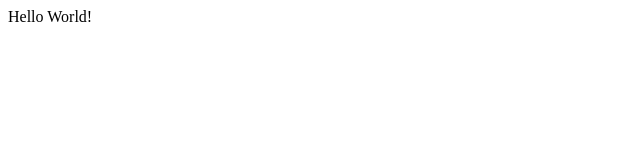
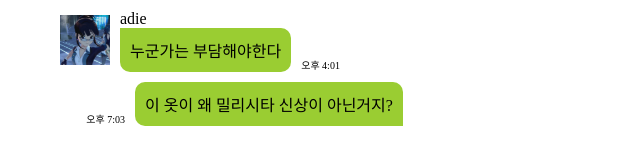
Before and after one commit to tglkwon/chat.aquaco.work, a plain HTML site: page index.html in a window 1280 px wide. Shown: the whole page, without its empty margins (0-640 px from the left). Drawn offline with Linux system fonts and the light colour scheme.

```diff
--- a/index.html
+++ b/index.html
@@ -1,8 +1,42 @@
 <!DOCTYPE html>
-<head>
-    <meta charset="UTF-8">
+<html>
+    <head>
+        <meta charset="UTF-8">
+        <link rel="stylesheet" type="text/css" href="/lib/index.css">
+    </head>
+    <body>
+        <div id="wrapper">
+            <main>
+                <section>
+                    <article class="other">
+                        <div class="profile">
+                            <div class="image">
+                                <img src="profileImage/1625128212808.jpg">
+                            </div>
+                        </div>
+                        <div class="body">
+                            <div class="nickname">adie</div>
+                            <div class="comment">누군가는 부담해야한다</div>
+                        </div>
+                        <div class="time">오후 4:01</div>
+                    </article>
+                    <article class="me">
+                        <!-- <div class="profile">
+                            <div class="image">
+                                <img src="profileImage/1625128212808.jpg">
+                            </div>
+                        </div> -->
+                        <div class="time">오후 7:03</div>
+                        <div class="body">
+                            <div class="nickname"></div>
+                            <div class="comment">이 옷이 왜 밀리시타 신상이 아닌거지?</div>
+                        </div>
+                    </article>
 
-</head>
-<main>
-    Hello World!
-</main>
+                </section>
+            </main>
+
+        </div>
+
+    </body>
+</html>
--- a/lib/index.css
+++ b/lib/index.css
@@ -0,0 +1,70 @@
+#wrapper {
+    margin: 0 auto;
+    padding: 0;
+    border: 0;
+    /* vertical-align: baseline; */
+    width: 1160px;
+}
+
+article {
+    display: table;
+    margin: 10px 0;
+}
+
+article > div {
+    display: table-cell;
+}
+
+div.profile {
+    width: 50px;
+}
+
+div.profile > div.image {
+    margin-top: 5px;
+    width: 50px;
+    height: 50px;
+    border-radius: 25px;
+}
+
+div.profile > div.image > img {
+    width: 100%;
+    height: 100%;
+    object-fit: cover;
+}
+
+article div.body {
+    padding: 0 10px 0 10px;
+    vertical-align: top;
+}
+
+article.other div.body > div.nick {
+    width: 0;
+    margin-bottom: 5px;
+}
+
+article.other div.comment {
+    border-top-left-radius: 0;
+}
+
+div.comment {
+    display: inline-block;
+    padding: 10px;
+    background-color: yellowgreen;
+    border-radius: 10px;
+    text-align: left;
+}
+
+div.time {
+    width: 65px;
+    height: 100%;
+    font-size: 10px;
+    vertical-align: bottom;
+}
+
+article.me div.comment {
+    border-bottom-right-radius: 0;
+}
+
+article.me div.time {
+    text-align: right;
+}
--- /dev/null
+++ b/lib/register.css
@@ -0,0 +1,20 @@
+main, aside {
+    float: left;
+    margin: 0 20px;
+    width: calc(50% - 40px);
+}
+
+main {
+    text-align: right;
+}
+
+main > input {
+    font-size: 12pt;
+    margin: 10px 0;
+}
+
+
+aside > button {
+    font-size: 12pt;
+    margin: 10px 0;
+}
```
Also changed, not shown: lib/common.css (added, +7 -0 lines), login.html (added, +23 -0 lines), register.html (added, +28 -0 lines), script/login.js (added, +25 -0 lines), script/register.js (added, +35 -0 lines), profileImage/1625128212808.jpg (added).
